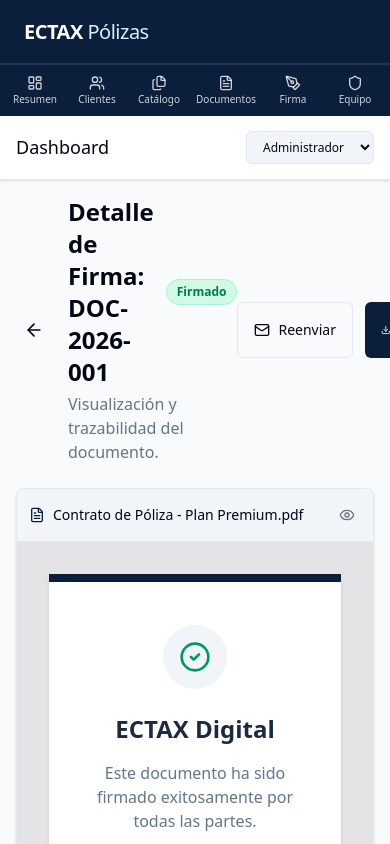
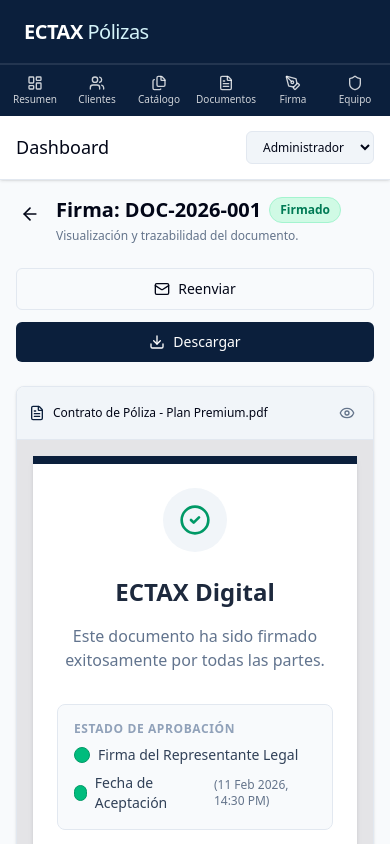
Before and after one commit to DiegoRozo23/demo-ectax, a Next.js app: page /dashboard/firmas/DOC-2026-001 in a window 390 px wide. Built offline with nearby package versions, Linux system fonts and the light colour scheme.

Commit message:
Fix mobile layout issues on client profile tabs and signature details header

```diff
--- a/app/dashboard/clientes/page.tsx
+++ b/app/dashboard/clientes/page.tsx
@@ -158,30 +158,33 @@
                 </div>
 
                 {activeForm === 'edit' && (
-                    <div className="flex bg-muted p-1 rounded-md mb-6 w-max overflow-x-auto max-w-full">
+                    <div className="flex flex-col sm:flex-row bg-muted p-1 rounded-md mb-6 w-full gap-1">
                         <button
                             onClick={() => setActiveTab('info')}
-                            className={`px-4 py-1.5 text-sm font-medium rounded-sm transition-colors whitespace-nowrap ${activeTab === 'info' ? "bg-background text-foreground shadow-sm" : "text-muted-foreground hover:text-foreground"
+                            className={`flex-1 px-4 py-2 sm:py-1.5 text-sm font-medium rounded-sm transition-colors text-center sm:text-left whitespace-nowrap ${activeTab === 'info' ? "bg-background text-foreground shadow-sm" : "text-muted-foreground hover:text-foreground"
                                 }`}
                         >
-                            <User className="w-4 h-4 inline mr-2" />
-                            Información General
+                            <User className="w-4 h-4 inline sm:mr-2 mb-1 sm:mb-0" />
+                            <span className="hidden sm:inline">Información General</span>
+                            <span className="sm:hidden block mt-1">Info General</span>
                         </button>
                         <button
                             onClick={() => setActiveTab('docs')}
-                            className={`px-4 py-1.5 text-sm font-medium rounded-sm transition-colors whitespace-nowrap ${activeTab === 'docs' ? "bg-background text-foreground shadow-sm" : "text-muted-foreground hover:text-foreground"
+                            className={`flex-1 px-4 py-2 sm:py-1.5 text-sm font-medium rounded-sm transition-colors text-center sm:text-left whitespace-nowrap ${activeTab === 'docs' ? "bg-background text-foreground shadow-sm" : "text-muted-foreground hover:text-foreground"
                                 }`}
                         >
-                            <FileText className="w-4 h-4 inline mr-2" />
-                            Expediente (Documentos)
+                            <FileText className="w-4 h-4 inline sm:mr-2 mb-1 sm:mb-0" />
+                            <span className="hidden sm:inline">Expediente (Documentos)</span>
+                            <span className="sm:hidden block mt-1">Documentos</span>
                         </button>
                         <button
                             onClick={() => setActiveTab('signatures')}
-                            className={`px-4 py-1.5 text-sm font-medium rounded-sm transition-colors whitespace-nowrap ${activeTab === 'signatures' ? "bg-background text-foreground shadow-sm" : "text-muted-foreground hover:text-foreground"
+                            className={`flex-1 px-4 py-2 sm:py-1.5 text-sm font-medium rounded-sm transition-colors text-center sm:text-left whitespace-nowrap ${activeTab === 'signatures' ? "bg-background text-foreground shadow-sm" : "text-muted-foreground hover:text-foreground"
                                 }`}
                         >
-                            <PenTool className="w-4 h-4 inline mr-2" />
-                            Estatus de Firmas
+                            <PenTool className="w-4 h-4 inline sm:mr-2 mb-1 sm:mb-0" />
+                            <span className="hidden sm:inline">Estatus de Firmas</span>
+                            <span className="sm:hidden block mt-1">Firmas</span>
                         </button>
                     </div>
                 )}
--- a/app/dashboard/firmas/[id]/page.tsx
+++ b/app/dashboard/firmas/[id]/page.tsx
@@ -85,31 +85,31 @@
 
     return (
         <div className="max-w-5xl mx-auto">
-            <div className="mb-6 flex items-center justify-between">
-                <div className="flex items-center gap-4">
+            <div className="mb-6 flex flex-col sm:flex-row items-start sm:items-center justify-between gap-4">
+                <div className="flex items-start sm:items-center gap-3 sm:gap-4 w-full sm:w-auto">
                     <button
                         onClick={() => router.back()}
-                        className="p-2 hover:bg-muted rounded-full transition-colors"
+                        className="p-1 sm:p-2 mt-1 sm:mt-0 hover:bg-muted rounded-full transition-colors shrink-0"
                     >
                         <ArrowLeft className="h-5 w-5 text-foreground" />
                     </button>
                     <div>
-                        <h2 className="text-2xl font-bold text-foreground flex items-center gap-3">
-                            Detalle de Firma: {docId}
+                        <h2 className="text-xl sm:text-2xl font-bold text-foreground flex flex-wrap items-center gap-2 sm:gap-3">
+                            Firma: {docId}
                             {renderBadge()}
                         </h2>
-                        <p className="text-muted-foreground mt-1">
+                        <p className="text-xs sm:text-sm text-muted-foreground mt-1">
                             Visualización y trazabilidad del documento.
                         </p>
                     </div>
                 </div>
-                <div className="flex gap-3">
+                <div className="flex flex-col sm:flex-row gap-3 w-full sm:w-auto mt-2 sm:mt-0">
                     <button
                         onClick={() => {
                             setNotification("Documento reenviado nuevamente a " + firma.correo);
                             setTimeout(() => setNotification(null), 3000);
                         }}
-                        className="flex items-center gap-2 border border-border bg-background px-4 py-2 rounded-md text-sm font-medium hover:bg-muted transition-colors">
+                        className="flex w-full sm:w-auto justify-center items-center gap-2 border border-border bg-background px-4 py-2.5 sm:py-2 rounded-md text-sm font-medium hover:bg-muted transition-colors">
                         <Mail className="h-4 w-4" />
                         Reenviar
                     </button>
@@ -118,29 +118,29 @@
                             setNotification("Descargando PDF original de " + firma.cliente);
                             setTimeout(() => setNotification(null), 3000);
                         }}
-                        className="flex items-center gap-2 bg-primary text-primary-foreground px-4 py-2 rounded-md text-sm font-medium hover:bg-primary/90 transition-colors">
+                        className="flex w-full sm:w-auto justify-center items-center gap-2 bg-primary text-primary-foreground px-4 py-2.5 sm:py-2 rounded-md text-sm font-medium hover:bg-primary/90 transition-colors">
                         <Download className="h-4 w-4" />
-                        Descargar Original
+                        Descargar
                     </button>
                 </div>
             </div>
 
             <div className="grid grid-cols-1 lg:grid-cols-3 gap-6">
                 {/* Document Preview (Mock) */}
-                <div className="lg:col-span-2 bg-card border border-border rounded-lg shadow-sm overflow-hidden flex flex-col h-[600px]">
+                <div className="lg:col-span-2 bg-card border border-border rounded-lg shadow-sm overflow-hidden flex flex-col min-h-[400px] lg:h-[600px]">
                     <div className="bg-muted p-3 border-b border-border flex justify-between items-center">
-                        <div className="flex items-center gap-2 text-sm font-medium">
-                            <FileText className="h-4 w-4 text-primary" />
-                            {firma.documento}.pdf
+                        <div className="flex items-center gap-2 text-xs sm:text-sm font-medium truncate pr-2">
+                            <FileText className="h-4 w-4 text-primary shrink-0" />
+                            <span className="truncate">{firma.documento}.pdf</span>
                         </div>
-                        <div className="flex gap-2">
+                        <div className="flex gap-2 shrink-0">
                             <button className="p-1.5 hover:bg-background rounded-md text-muted-foreground">
                                 <Eye className="h-4 w-4" />
                             </button>
                         </div>
                     </div>
-                    <div className="flex-1 bg-zinc-200 dark:bg-zinc-800 flex items-center justify-center p-8">
-                        <div className="w-full h-full max-w-lg bg-white shadow-md flex flex-col items-center justify-center p-8 text-center border-t-8 border-primary">
+                    <div className="flex-1 bg-zinc-200 dark:bg-zinc-800 flex items-center justify-center p-4 sm:p-8">
+                        <div className="w-full h-full max-w-lg bg-white shadow-md flex flex-col items-center justify-center p-6 sm:p-8 text-center border-t-8 border-primary">
                             {/* Faked Documenso View */}
                             <div className="space-y-4">
                                 <div className="mx-auto w-16 h-16 bg-muted rounded-full flex items-center justify-center mb-6">
```
